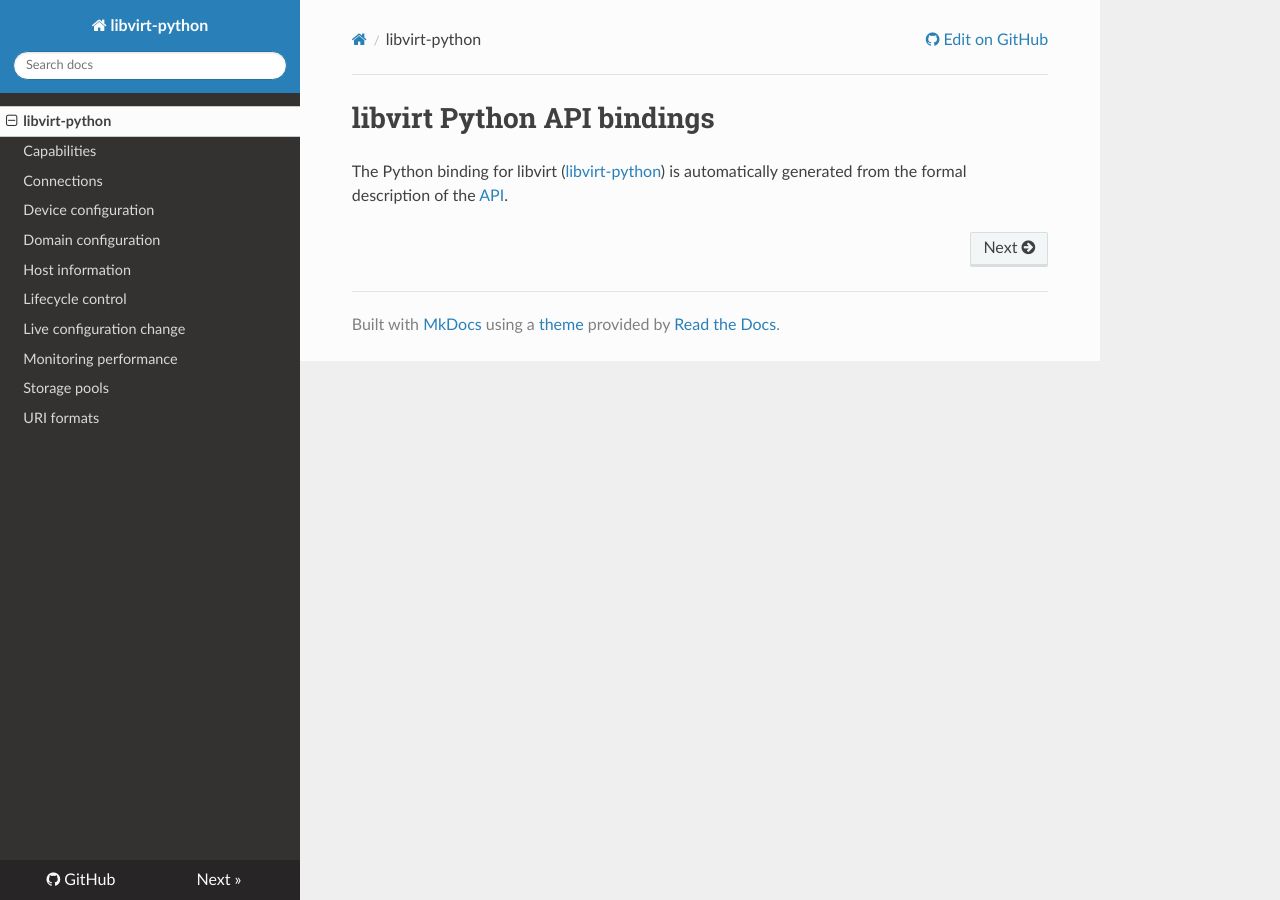
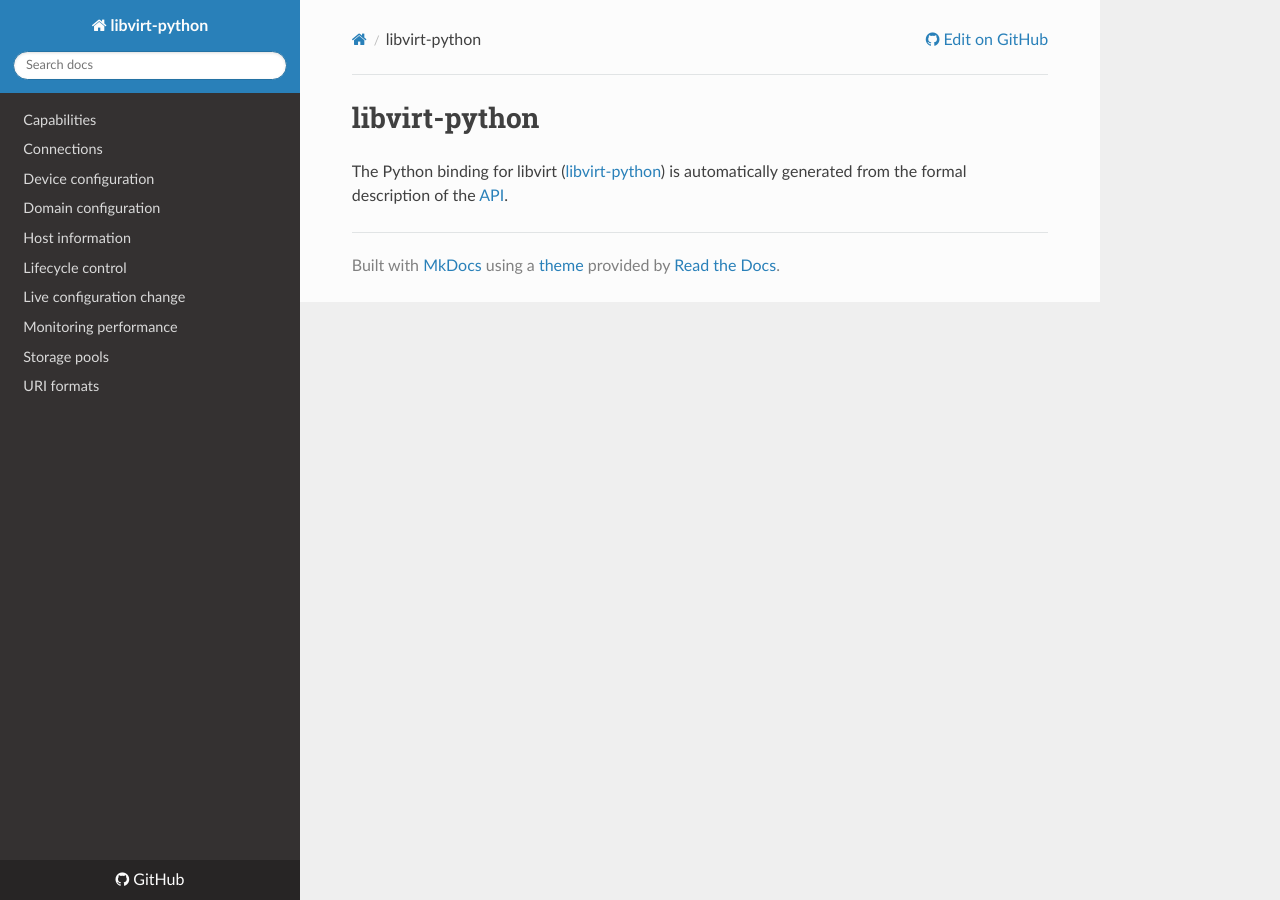
Before and after one commit to rst0git/libvirt-python-docs, an MkDocs documentation site: the page built from docs/index.md, in a window 1280 px wide. Built offline with MkDocs 1.6.1, drawn with Linux system fonts in a browser that asks for light colours; nearby versions of some CDN libraries.

Commit message:
Remove index page from nav menu
Signed-off-by: Radostin Stoyanov <rstoyanov@fedoraproject.org>

```diff
--- a/docs/index.md
+++ b/docs/index.md
@@ -1,3 +1,3 @@
-# libvirt Python API bindings
+# libvirt-python
 
 The Python binding for libvirt ([libvirt-python](https://gitlab.com/libvirt/libvirt-python)) is automatically generated from the formal description of the [API](https://libvirt.org/html/).
--- a/mkdocs.yml
+++ b/mkdocs.yml
@@ -3,7 +3,6 @@ site_url: https://libvirt.org
 repo_url: https://github.com/rst0git/libvirt-python-docs
 
 nav:
-  - libvirt-python: index.md
   - Capabilities: capabilities.md
   - Connections: connections.md
   - Device configuration: device-config.md
```
